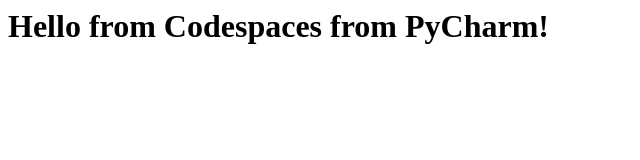
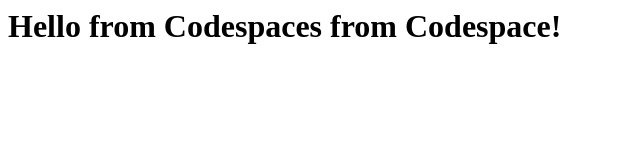
Before and after one commit to BobPeressini/skills-code-with-codespaces, a plain HTML site: page index.html in a window 1280 px wide. Shown: the whole page, without its empty margins (0-640 px from the left). Drawn offline with Linux system fonts and the light colour scheme.

Commit message:
Adding hello from the codespace!

```diff
--- a/index.html
+++ b/index.html
@@ -1,3 +1,3 @@
 <html>
-  <h1>Hello from Codespaces from PyCharm!</h1>
+  <h1>Hello from Codespaces from Codespace!</h1>
 </html>
```
